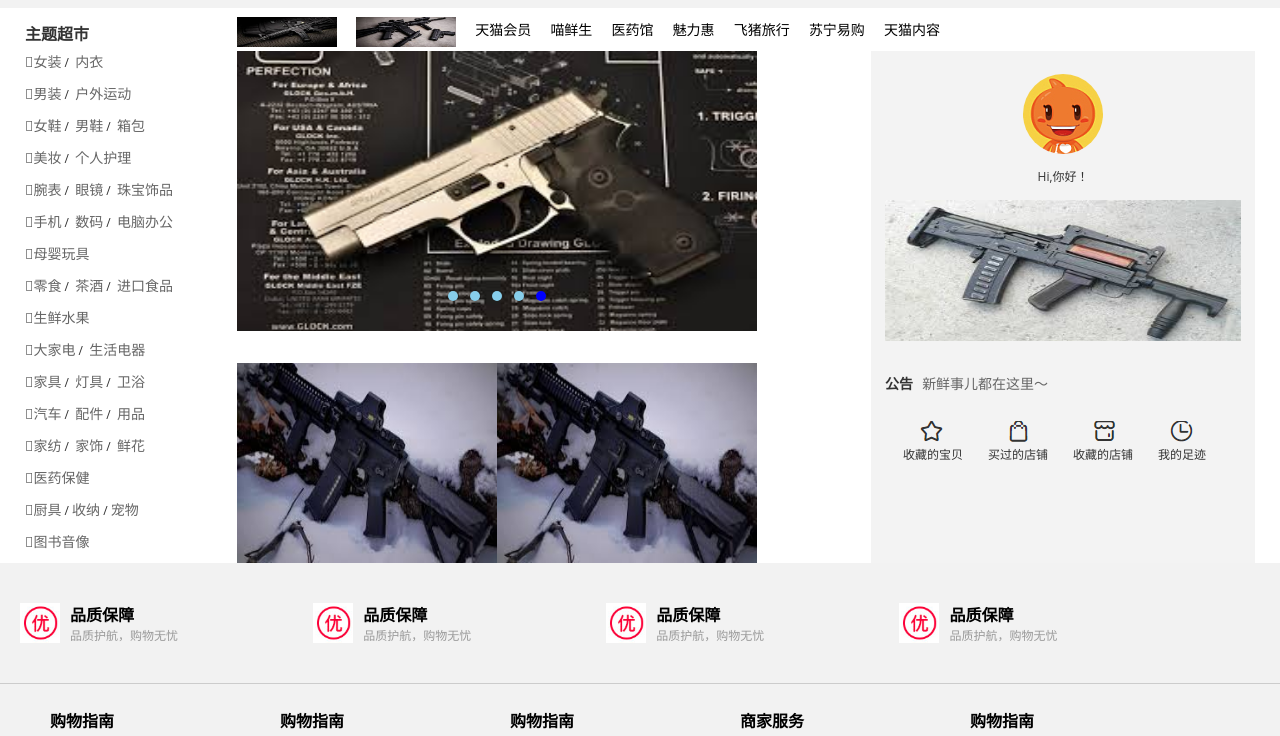
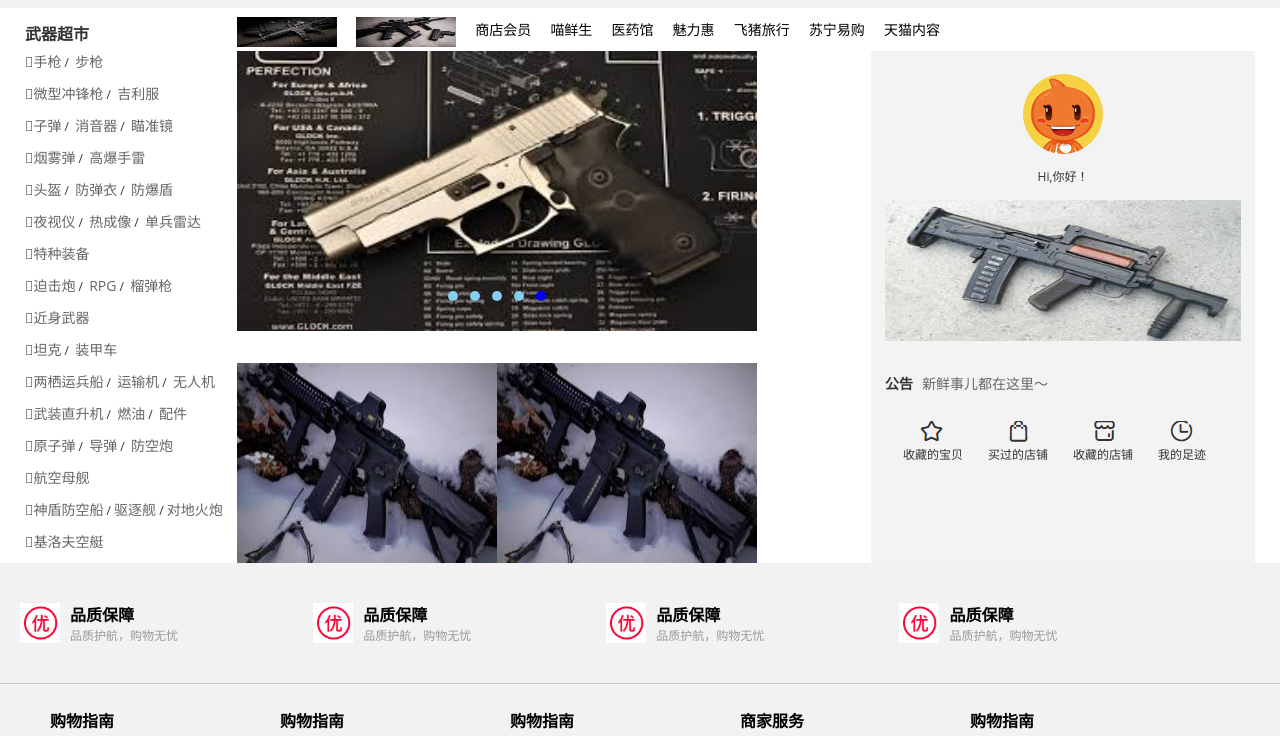
Before and after one commit to Ca1mD0wn1/iraqi-arms-dealers, a website built with webpack: page public/index.html in a window 1280 px wide. Shown: the part 137-873 px from the top of the page. Built offline with nearby package versions, Linux system fonts and the light colour scheme; files whose address does not match are found by name.

Commit message:
2022.9.2

```diff
--- a/public/index.html
+++ b/public/index.html
@@ -5,7 +5,7 @@
     <meta charset="UTF-8">
     <meta http-equiv="X-UA-Compatible" content="IE=edge">
     <meta name="viewport" content="width=device-width, initial-scale=1.0">
-    <title>天猫商城</title>
+    <title>伊拉克军火商</title>
 </head>
 
 <body>
@@ -13,12 +13,12 @@
     </div>
     <div class="w">
         <div id="site-nav">
-            <p class="index">天猫首页</p>
-            <p>喵，欢迎来天猫</p>
+            <p class="index">商城首页</p>
+            <p>喵，欢迎来消费</p>
             <a href="./login.html" target="_blank">请登录</a>
             <a href="#">免费注册</a>
             <ul>
-                <li>我的淘宝</li>
+                <li>我的军火</li>
                 <li>购物车</li>
                 <li>收藏夹</li>
                 <li>手机版</li>
@@ -40,11 +40,11 @@
         </div>
         <div class="home">
             <div class="homeTop">
-                <h2>主题超市</h2>
+                <h2>武器超市</h2>
                 <img src="./images/index/tianmaochaoshi.png" alt="">
                 <img src="./images/index/tianmaoguoji.png" alt="">
                 <span>
-                    <a href="./goods.html" target="_blank">天猫会员</a>
+                    <a href="./goods.html" target="_blank">商店会员</a>
                 </span>
                 <span>
                     <a href="#">喵鲜生</a>
@@ -69,76 +69,76 @@
                 <div class="nav_left">
                     <ul>
                         <li>
-                            <a href="#">女装</a>&nbsp;/&nbsp;
-                            <a href="#">内衣</a>
+                            <a href="#">手枪</a>&nbsp;/&nbsp;
+                            <a href="#">步枪</a>
                         </li>
                         <li>
-                            <a href="#">男装</a>&nbsp;/&nbsp;
-                            <a href="#">户外运动</a>
+                            <a href="#">微型冲锋枪</a>&nbsp;/&nbsp;
+                            <a href="#">吉利服</a>
                         </li>
                         <li>
-                            <a href="#">女鞋</a>&nbsp;/&nbsp;
-                            <a href="#">男鞋</a>&nbsp;/&nbsp;
-                            <a href="#">箱包</a>
+                            <a href="#">子弹</a>&nbsp;/&nbsp;
+                            <a href="#">消音器</a>&nbsp;/&nbsp;
+                            <a href="#">瞄准镜</a>
                         </li>
                         <li>
-                            <a href="#">美妆</a>&nbsp;/&nbsp;
-                            <a href="#">个人护理</a>
+                            <a href="#">烟雾弹</a>&nbsp;/&nbsp;
+                            <a href="#">高爆手雷</a>
                         </li>
                         <li>
-                            <a href="#"> 腕表</a>&nbsp;/&nbsp;
-                            <a href="#">眼镜</a>&nbsp;/&nbsp;
-                            <a href="#">珠宝饰品</a>
+                            <a href="#"> 头盔</a>&nbsp;/&nbsp;
+                            <a href="#">防弹衣</a>&nbsp;/&nbsp;
+                            <a href="#">防爆盾</a>
                         </li>
                         <li>
-                            <a href="#"> 手机</a>&nbsp;/&nbsp;
-                            <a href="#">数码</a>&nbsp;/&nbsp;
-                            <a href="#">电脑办公</a>
+                            <a href="#"> 夜视仪</a>&nbsp;/&nbsp;
+                            <a href="#">热成像</a>&nbsp;/&nbsp;
+                            <a href="#">单兵雷达</a>
                         </li>
                         <li>
-                            <a href="#">母婴玩具</a>
+                            <a href="#">特种装备</a>
 
                         </li>
                         <li>
-                            <a href="#"> 零食</a>&nbsp;/&nbsp;
-                            <a href="#">茶酒</a>&nbsp;/&nbsp;
-                            <a href="#">进口食品</a>
+                            <a href="#"> 迫击炮</a>&nbsp;/&nbsp;
+                            <a href="#">RPG</a>&nbsp;/&nbsp;
+                            <a href="#">榴弹枪</a>
                         </li>
                         <li>
-                            <a href="#">生鲜水果</a>
+                            <a href="#">近身武器</a>
                         </li>
                         <li>
-                            <a href="#">大家电</a>&nbsp;/&nbsp;
-                            <a href="#">生活电器</a>
+                            <a href="#">坦克</a>&nbsp;/&nbsp;
+                            <a href="#">装甲车</a>
                         </li>
                         <li>
-                            <a href="#"> 家具</a>&nbsp;/&nbsp;
-                            <a href="#">灯具</a>&nbsp;/&nbsp;
-                            <a href="#">卫浴</a>
+                            <a href="#"> 两栖运兵船</a>&nbsp;/&nbsp;
+                            <a href="#">运输机</a>&nbsp;/&nbsp;
+                            <a href="#">无人机</a>
                         </li>
                         <li>
-                            <a href="#"> 汽车</a>&nbsp;/&nbsp;
-                            <a href="#">配件</a>&nbsp;/&nbsp;
-                            <a href="#">用品</a>
+                            <a href="#"> 武装直升机</a>&nbsp;/&nbsp;
+                            <a href="#">燃油</a>&nbsp;/&nbsp;
+                            <a href="#">配件</a>
                         </li>
                         <li>
-                            <a href="#"> 家纺</a>&nbsp;/&nbsp;
-                            <a href="#">家饰</a>&nbsp;/&nbsp;
-                            <a href="#">鲜花</a>
+                            <a href="#"> 原子弹</a>&nbsp;/&nbsp;
+                            <a href="#">导弹</a>&nbsp;/&nbsp;
+                            <a href="#">防空炮</a>
                         </li>
                         <li>
                             <a href="#">
-                                医药保健
+                                航空母舰
                             </a>
                         </li>
                         <li>
-                            <a href="#">厨具</a> /
-                            <a href="#">收纳</a> /
-                            <a href="#">宠物</a>
+                            <a href="#">神盾防空船</a> /
+                            <a href="#">驱逐舰</a> /
+                            <a href="#">对地火炮</a>
                         </li>
                         <li>
                             <a href="#">
-                                图书音像
+                                基洛夫空艇
                             </a>
                         </li>
 
```
